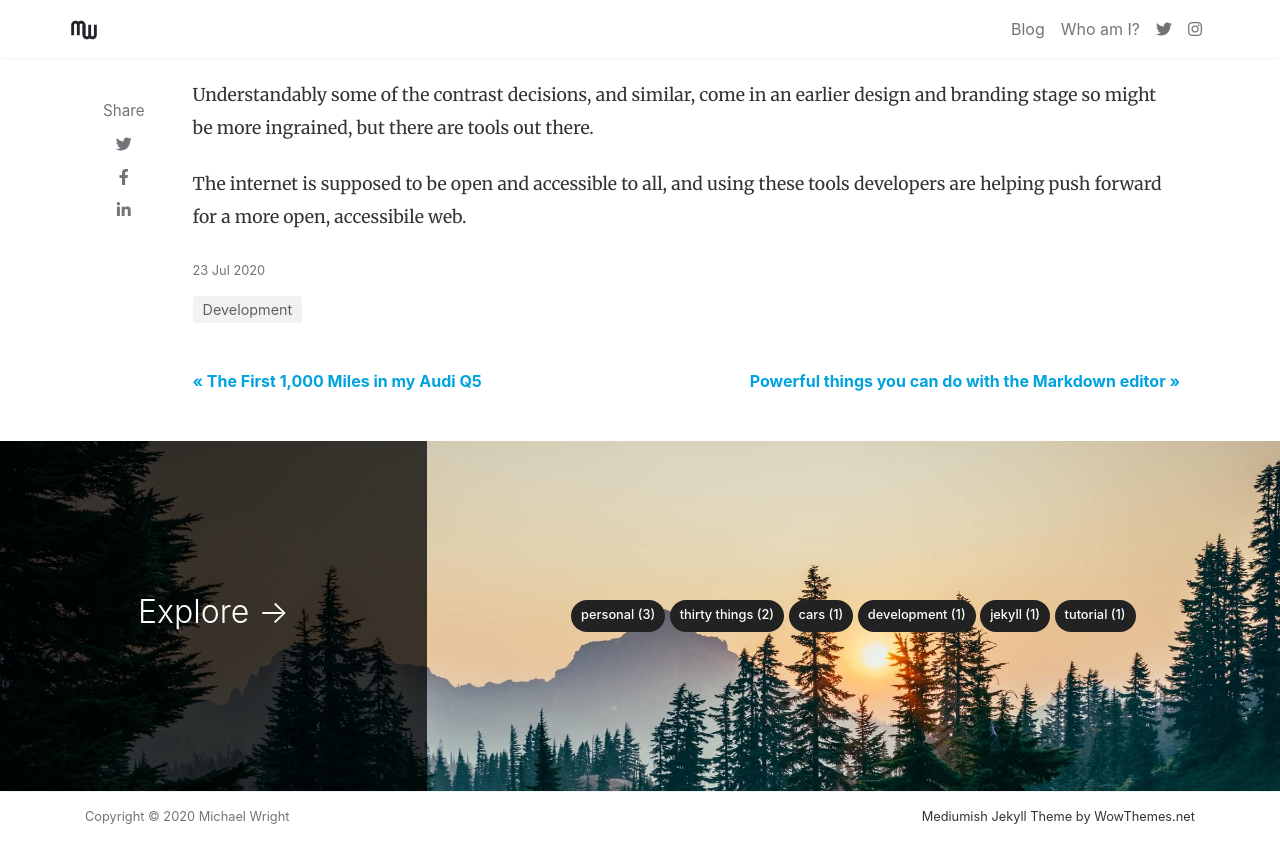
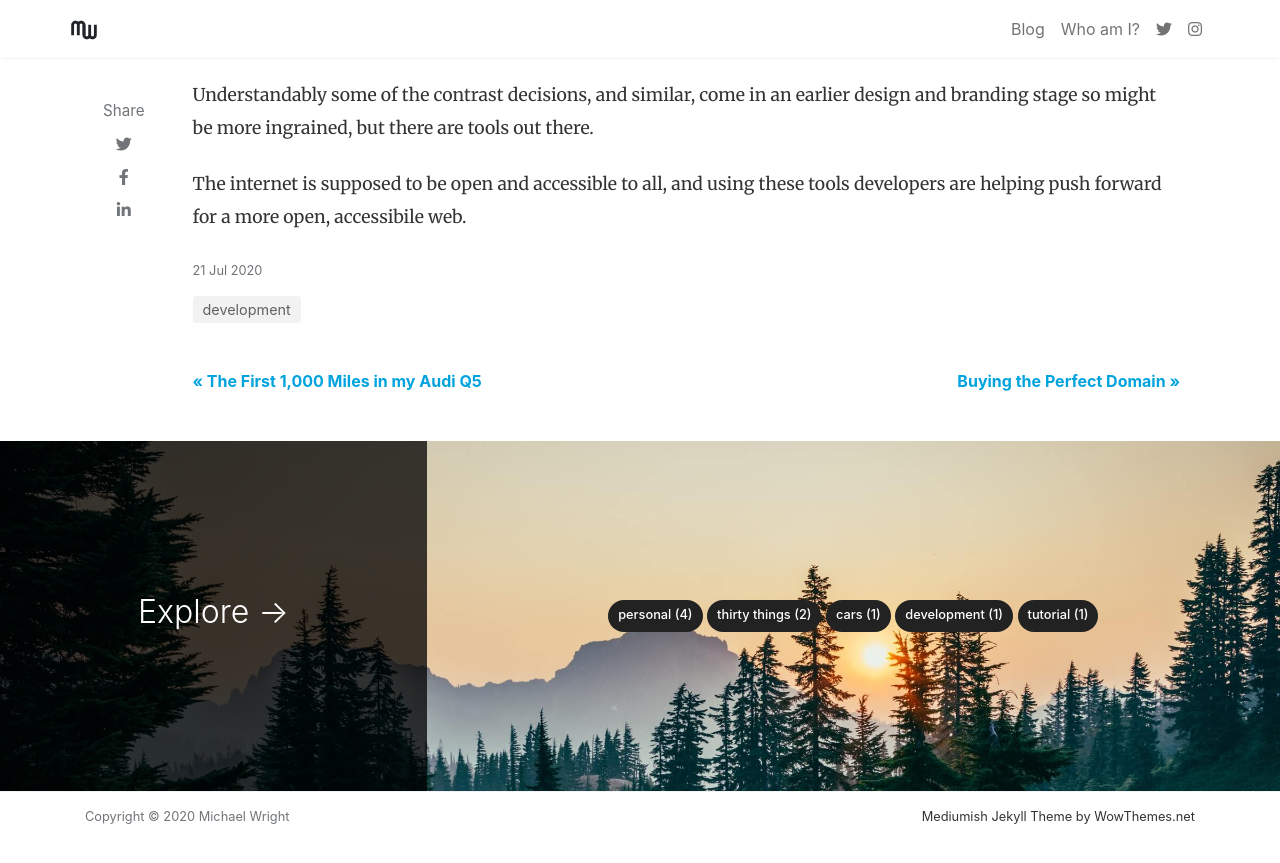
Before and after one commit to michaelw90/michaelw90.github.io, a Jekyll site: the page built from _posts/2020-07-21-hitting-100-percent-in-lighthouse-accessibility-tests.md, in a window 1280 px wide and 900 px high, scrolled down 2135 px. Shown: the top 863 px of the window. Built offline with Jekyll 4.4.1, drawn with Linux system fonts in a browser that asks for light colours; nearby versions of some CDN libraries.

Commit message:
Add Perfect Domain Post

```diff
--- a/_posts/2020-07-23-hitting-100-percent-in-lighthouse-accessibility-tests.md
+++ b/_posts/2020-07-21-hitting-100-percent-in-lighthouse-accessibility-tests.md
@@ -2,7 +2,7 @@
 layout: post
 title:  "Hitting 100% in Lighthouse Accessibility Tests"
 author: michael
-categories: [ Development ]
+categories: [ development ]
 image: assets/images/posts/100-percent-in-lighthouse-accessibility.jpg
 thumb: assets/images/posts/100-percent-in-lighthouse-accessibility-thumbnail.jpg
 comments: false
--- a/_posts/2050-06-12-powerful-things-markdown-editor.md
+++ b/_posts/2050-06-12-powerful-things-markdown-editor.md
@@ -2,7 +2,7 @@
 layout: post
 title:  "Powerful things you can do with the Markdown editor"
 author: michael
-categories: [ Jekyll, tutorial ]
+categories: [ tutorial ]
 image: assets/images/16.jpg
 comments: false
 featured: true
```
Also changed, not shown: _posts/2020-04-21-thirty-things-at-thirty.md (+1 -1 lines), _posts/2020-04-25-i-managed-to-run-5km.md (+1 -1 lines), _posts/2020-05-02-i-should-be-in-dublin.md (+1 -1 lines), _posts/2020-07-18-first-1000-miles-in-my-audi-q5-2020.md (+0 -2 lines), _posts/2020-07-23-buying-the-perfect-domain.md (added, +39 -0 lines), assets/images/posts/buying-the-perfect-domain-thumbnail.jpg (added), assets/images/posts/buying-the-perfect-domain.jpg (added).
